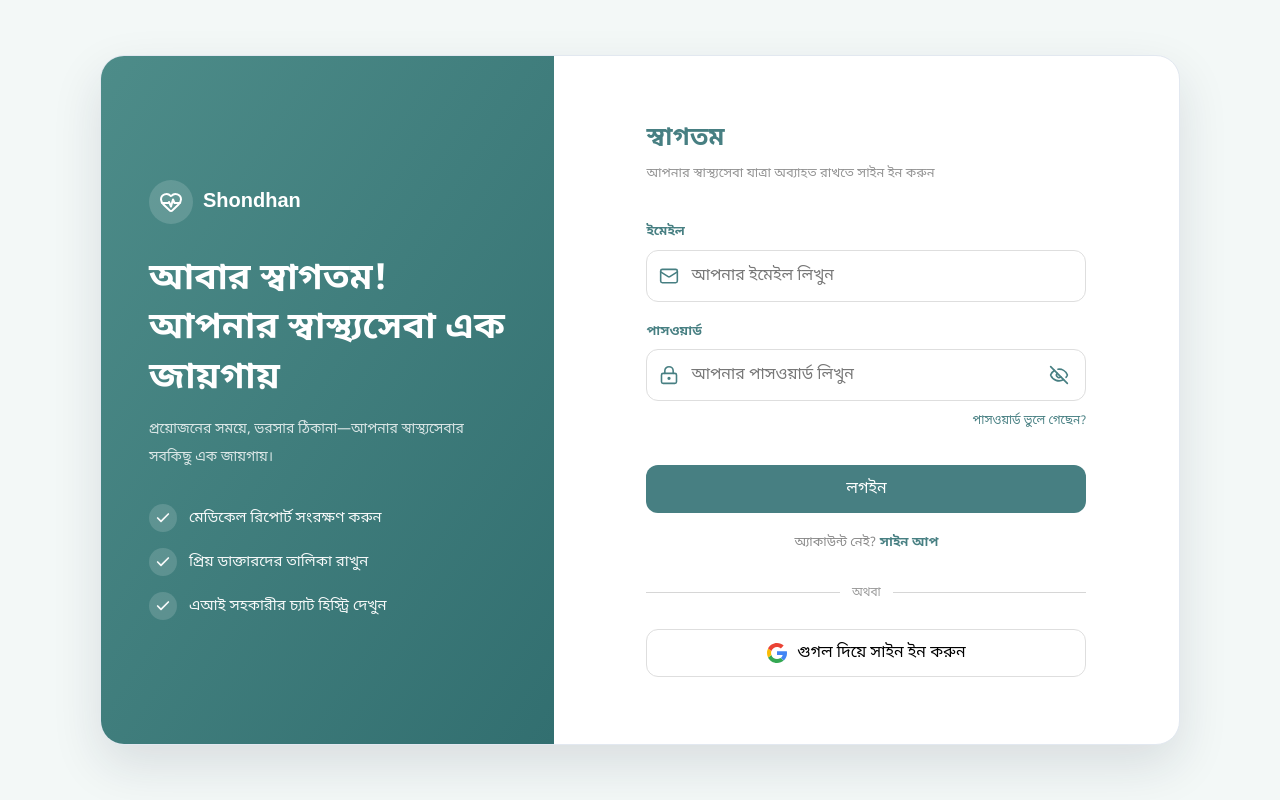
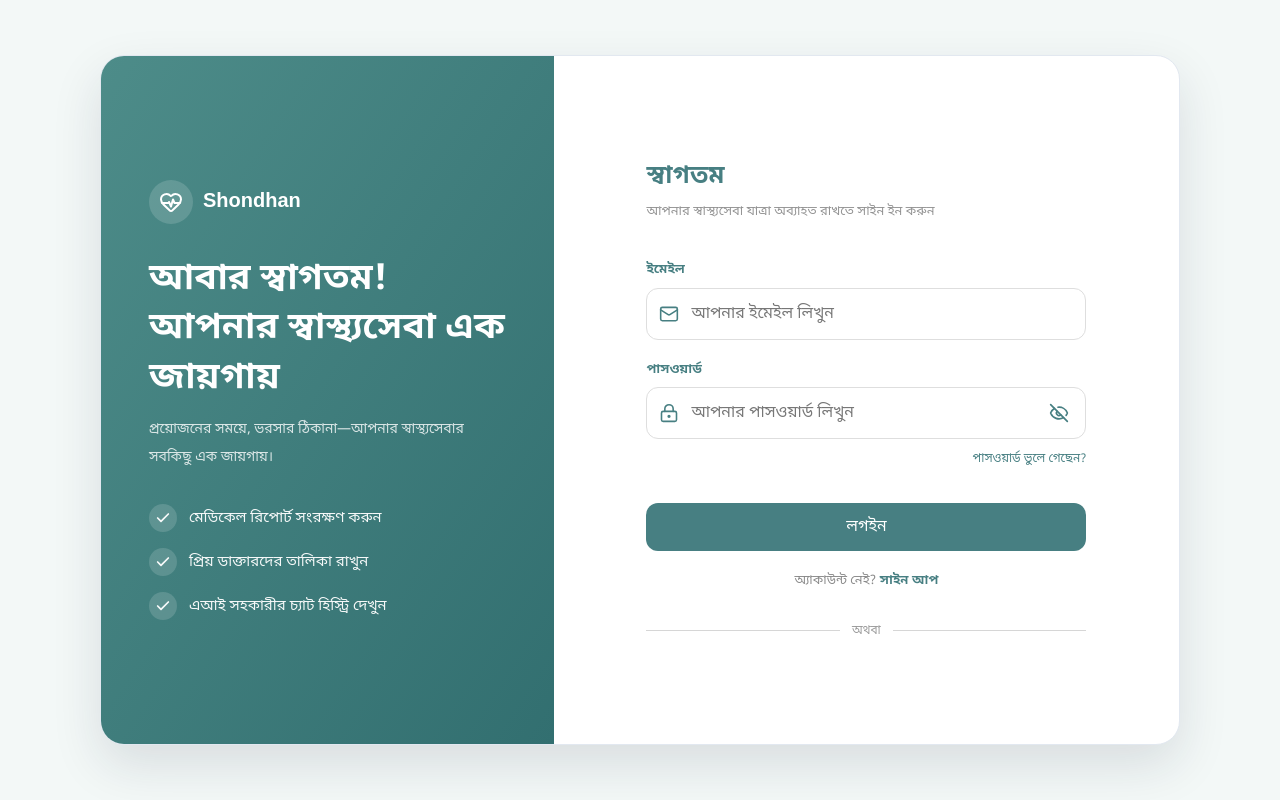
Before and after one commit to nazmul910/sondhan, a Next.js app: page /login in a window 1280 px wide. Built offline with nearby package versions, Linux system fonts and the light colour scheme; no server answers.

Commit message:
fix: comment out GoogleButton in LoginForm and RegisterForm for future implementation

```diff
--- a/src/components/account/AccountProvider.tsx
+++ b/src/components/account/AccountProvider.tsx
@@ -2,7 +2,6 @@
 
 import { createContext, useContext, useEffect, useState, type ReactNode } from "react";
 import { initialProfile } from "@/data/profile";
-import { initialReports } from "@/data/reports";
 import { initialSettings } from "@/data/settings";
 import type { AppSettings, Profile, Report, ReportDraft } from "@/types/account";
 import { useAppDispatch, useAppSelector } from "@/hooks/redux";
@@ -113,7 +112,7 @@ export function AccountProvider({ children }: { children: ReactNode }) {
     avatarUrl: user?.avatar || null,
   }));
 
-  const [reports, setReports] = useState<Report[]>(initialReports);
+  const [reports, setReports] = useState<Report[]>([]);
   const [settings, setSettings] = useState<AppSettings>(initialSettings);
 
   // Sync profile when user changes in Redux
--- a/src/components/auth/LoginForm.tsx
+++ b/src/components/auth/LoginForm.tsx
@@ -120,9 +120,9 @@ export default function LoginForm() {
       <div className="mt-8">
         <OrDivider />
       </div>
-      <div className="mt-7">
+      {/* <div className="mt-7">
         <GoogleButton />
-      </div>
+      </div> */}
     </form>
   );
 }
--- a/src/components/auth/RegisterForm.tsx
+++ b/src/components/auth/RegisterForm.tsx
@@ -171,9 +171,9 @@ export default function RegisterForm() {
       <div className="mt-6">
         <OrDivider />
       </div>
-      <div className="mt-6">
+      {/* <div className="mt-6">
         <GoogleButton />
-      </div>
+      </div> */}
     </form>
   );
 }
```
